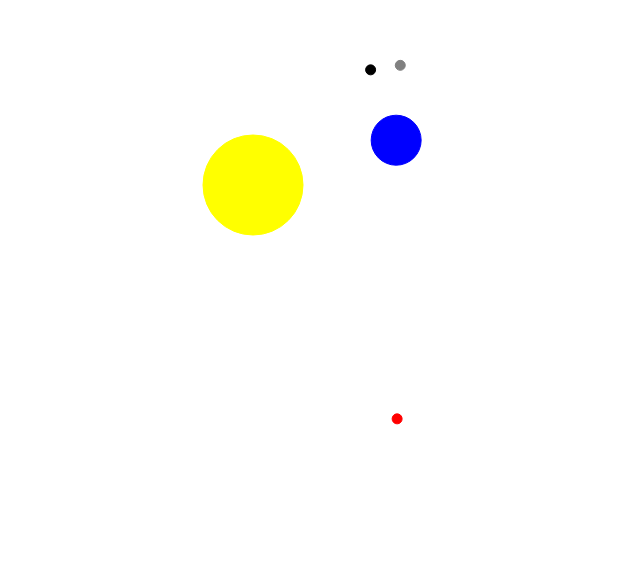
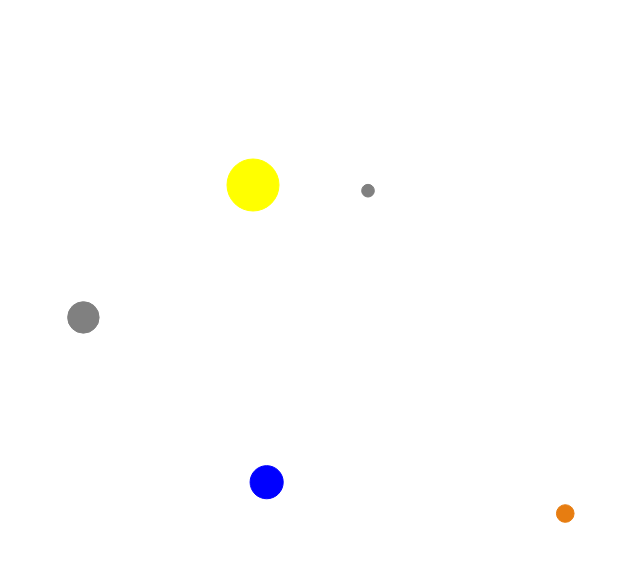
Before and after one commit to jannena/aurinko, a plain HTML site: page index.html in a window 1280 px wide. Shown: the part 215-776 px from the top of the page, without its empty margins (387-1027 px from the left). Drawn offline with Linux system fonts and the light colour scheme.

Commit message:
Updated to serve better the original purpose

```diff
--- a/index.html
+++ b/index.html
@@ -3,9 +3,10 @@
 <head>
     <meta charset="UTF-8">
     <title>Mikä kiertää mitä?</title>
-    <script src="data.js"></script>
+    <script src="move.js"></script>
+    <script src="mallit/aurinkokunta.js"></script>
 </head>
-<body style="margin: 0;">
+<body style="margin: 0; overflow: hidden;">
     <canvas style="width: 100%; height: 100%" id="playground"></canvas>
     <script src="koodi.js"></script>
 </body>
--- a/koodi.js
+++ b/koodi.js
@@ -32,12 +32,12 @@ const drawCircle = (x, y, radius, color, fill = true) => {
 };
 
 const drawCircles = (circle = data, mx = 0, my = 0, frame, center) => {
-    drawCircle(mx - center[0], my - center[1], circle.radius, circle.color);
+    drawCircle(mx - center[0] + moved[0], my - center[1] + moved[1], circle.radius * ratio[3], circle.color);
     circle.satellites.forEach(satellite => {
         // satellite.angle += satellite.speed;
         const [x, y] = [
-            mx + satellite.orbitRadius * Math.cos(satellite.speed * frame),
-            my + satellite.orbitRadius * Math.sin(satellite.speed * frame)
+            mx + satellite.orbitRadius * ratio[2] * Math.cos(satellite.speed * frame),
+            my + satellite.orbitRadius * ratio[2] * Math.sin(satellite.speed * frame)
         ];
         drawCircles(satellite, x, y, frame, center);
     });
@@ -50,8 +50,8 @@ const getCenter = () => {
         for (let i = 0; i < circle.satellites.length; i++) {
             const satellite = circle.satellites[i];
             const [x, y] = [
-                mx + satellite.orbitRadius * Math.cos(satellite.speed * frame),
-                my + satellite.orbitRadius * Math.sin(satellite.speed * frame)
+                mx + satellite.orbitRadius * ratio[2] * Math.cos(satellite.speed * frame),
+                my + satellite.orbitRadius * ratio[2] * Math.sin(satellite.speed * frame)
             ];
             if (satellite.center) ready = [x, y];
             getCircles(satellite, x, y);
@@ -65,15 +65,17 @@ let frame = 0;
 
 const play = () => {
     window.requestAnimationFrame(() => {
-        ctx.clearRect(0, 0, canvas.clientWidth, canvas.height);
+        if (halt) return play();
+        if (clear) ctx.clearRect(0, 0, canvas.clientWidth, canvas.height);
+        move();
 
         center = getCenter() || [0, 0];
 
         drawCircles(things, 0, 0, frame, getCenter() || [0, 0]);
 
-        frame += 0.1;
+        frame += 1 * ratio[1];
         play();
     });
 };
 
-play();
+play();;
--- /dev/null
+++ b/mallit/aurinkokunta.js
@@ -0,0 +1,100 @@
+
+// Nopeus
+const k1 = x => 1 / x;
+
+// Keskietäisyys Auringosta
+const k2 = x => x;
+
+// Säde
+const k3 = x => x;
+
+
+const template = {
+    name: "Aurinko",
+    color: "yellow",
+    radius: k3(10000),
+    speed: 0,
+    orbitRadius: 0,
+    satellites: [
+        {
+            name: "Merkurius",
+            color: "gray",
+            radius: k3(2440),
+            speed: k1(0.2408),
+            orbitRadius: k2(57.9),
+            satellites: []
+        },
+        {
+            name: "Venus",
+            color: "gray",
+            radius: k3(6052),
+            speed: k1(0.6152),
+            orbitRadius: k2(108.2),
+            satellites: []
+        },
+        {
+            name: "Maa",
+            color: "blue",
+            radius: k3(6371),
+            speed: k1(1),
+            orbitRadius: k2(149.6),
+            satellites: [
+                /* {
+                    name: "Kuu",
+                    color: "grey",
+                    radius: k3(1738.2),
+                    speed: k1(1.023),
+                    orbitRadius: k2(0.3844),
+                    satellites: []
+                } */
+            ]
+        },
+        {
+            name: "Mars",
+            color: "#e77d11",
+            radius: k3(3390),
+            speed: k1(1.8808),
+            orbitRadius: k2(227.9),
+            satellites: []
+        },
+        {
+            name: "Jupiter",
+            color: "orange",
+            radius: k3(69911),
+            speed: k1(13.06),
+            orbitRadius: k2(778.3),
+            satellites: []
+        },
+        {
+            name: "Saturnus",
+            color: "#C5AB6E",
+            radius: k3(58232),
+            speed: k1(9.64),
+            orbitRadius: k2(1426.7),
+            satellites: []
+        },
+        {
+            name: "Uranus",
+            color: "turquoise",
+            radius: k3(25362),
+            speed: k1(6.8),
+            orbitRadius: k2(2870.7),
+            satellites: []
+        },
+        {
+            name: "Neptunus",
+            color: "turquoise",
+            radius: k3(24622),
+            speed: k1(5.43),
+            orbitRadius: k2(4496.4),
+            satellites: []
+        },
+    ]
+};
+
+
+let things = template;
+
+window.addEventListener("keypress", ({ code }) => {
+    if (code === "Backquote") things.satellites[2].center = !things.satellites[2].center;
+});
--- a/data.js
+++ b/mallit/data.js
@@ -1,17 +1,17 @@
 const things = {
     color: "yellow",
-    radius: 50, // 50
+    radius: 0, // 50
     speed: 0,
     satellites: [
         {
             color: "blue",
-            radius: 25, // 25
+            radius: 0, // 25
             orbitRadius: 150,
             speed: 0.2,
             satellites: [
                 {
                     color: "grey",
-                    radius: 5, // 5
+                    radius: 0, // 5
                     orbitRadius: 75,
                     speed: 1,
                     satellites: [
@@ -34,7 +34,7 @@ const things = {
                         {
                             // center: true,
                             color: "black",
-                            radius: 5,
+                            radius: 0,
                             orbitRadius: 30,
                             speed: 0.1,
                             satellites: []
@@ -44,20 +44,21 @@ const things = {
             ]
         },
         {
+            // center: true,
             color: "orange",
-            radius: 0, // 35
+            radius: 1, // 35
             orbitRadius: 350,
-            speed: 0.05,
+            speed: 0.15,
             satellites: [
                 {
                     color: "blue",
-                    radius: 0, // 25
+                    radius: 1, // 25
                     orbitRadius: 150,
-                    speed: 0.2,
+                    speed: 0.6,
                     satellites: [
                         {
                             color: "grey",
-                            radius: 0, // 5
+                            radius: 1, // 5
                             orbitRadius: 75,
                             speed: 1,
                             satellites: [
@@ -68,7 +69,6 @@ const things = {
                                     speed: 0.7,
                                     satellites: [
                                         {
-                                            // center: true,
                                             color: "grey",
                                             radius: 0,
                                             orbitRadius: 20,
@@ -78,7 +78,7 @@ const things = {
                                     ]
                                 },
                                 {
-                                    // center: true,
+                                    center: true,
                                     color: "red",
                                     radius: 5,
                                     orbitRadius: 30,
--- /dev/null
+++ b/move.js
@@ -0,0 +1,39 @@
+const keysdown = {};
+window.onkeydown = window.onkeyup = e => {
+    keysdown[e.code] = e.type === "keydown";
+};
+
+// Ratio[1]: speed
+// Ratio[2]: orbit radius
+// Ratio[3]: radius
+// const ratio = [0.0001, 0.01, 1, 10 ** -4];
+// const ratio = [0.0001, 0.013399999999999985, 1, 0.0025999999999999994];
+const ratio = [0.0001, 0.0051, 1.9887999999999768, 0.0025999999999999994];
+const moved = [0, 0];
+let clear = true;
+let halt = false;
+
+const move = () => {
+    if (keysdown["KeyW"]) moved[1]++;
+    if (keysdown["KeyA"]) moved[0]++;
+    if (keysdown["KeyS"]) moved[1]--;
+    if (keysdown["KeyD"]) moved[0]--;
+
+    if (keysdown["KeyU"]) ratio[1] += ratio[0];
+    if (keysdown["KeyJ"]) ratio[1] = Math.max(ratio[1] - ratio[0], 0);
+    if (keysdown["KeyI"]) ratio[2] += ratio[0];
+    if (keysdown["KeyK"]) ratio[2] = Math.max(ratio[2] - ratio[0], 0);
+    if (keysdown["KeyO"]) ratio[3] += ratio[0];
+    if (keysdown["KeyL"]) ratio[3] = Math.max(ratio[3] - ratio[0], 0);
+
+
+    if (keysdown["IntlBackslash"]) ctx.clearRect(0, 0, canvas.clientWidth, canvas.height);
+};
+
+window.addEventListener("keypress", ({ code }) => {
+    console.log(code);
+    if (keysdown["KeyZ"]) return (clear = !clear);
+    if (keysdown["KeyQ"]) return (halt = !halt);
+    const n = Number(code[5])
+    if (!isNaN(n) && n > 0 && n < 7) ratio[0] = 10 ** -n;
+});
```
